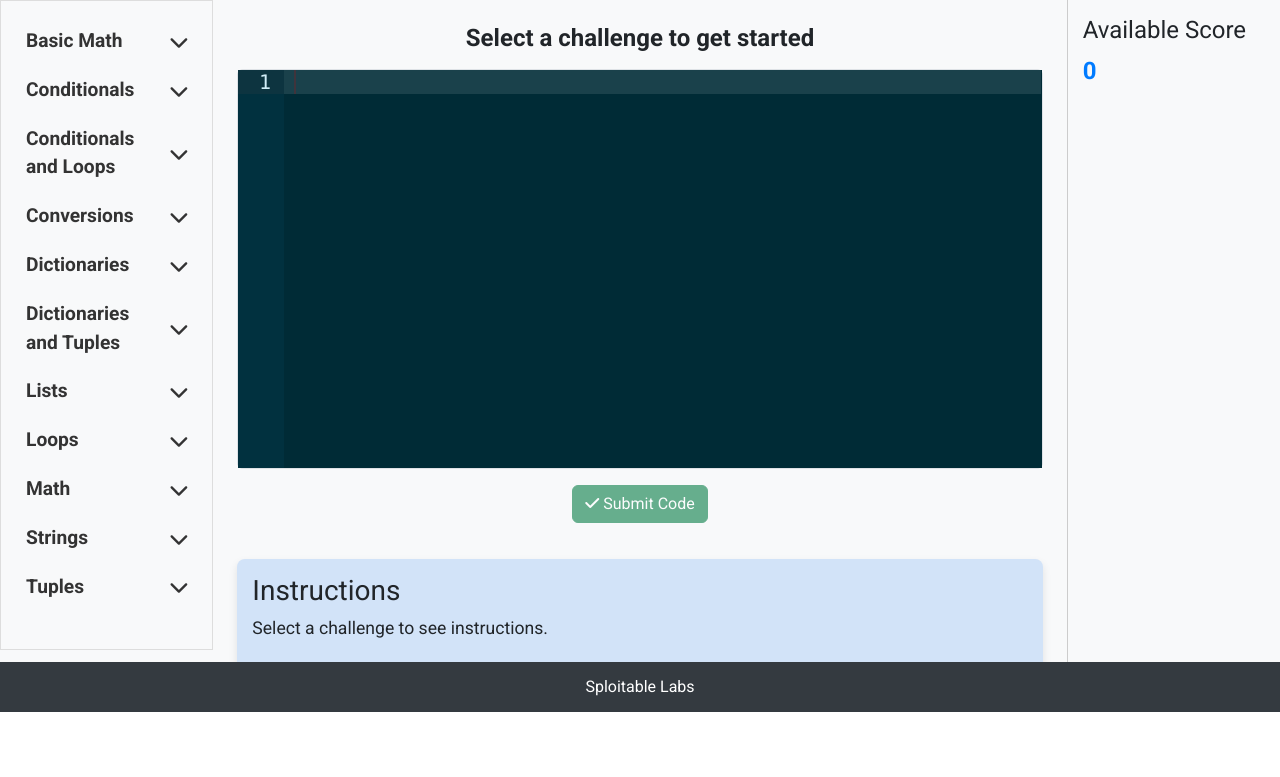
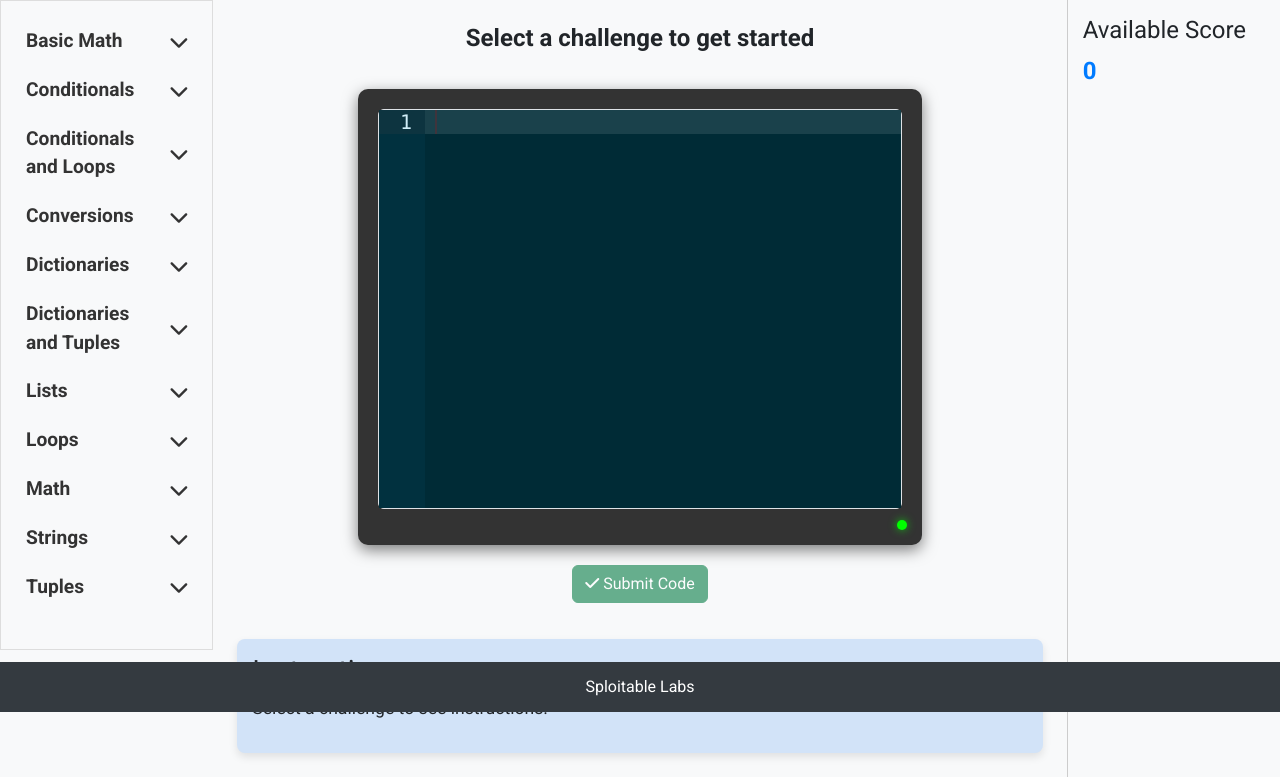
Before and after one commit to Sploitable-Labs/snake-charmer, a Flask app: page / in a window 1280 px wide. Shown: the part 88-865 px from the top of the page. Before the commit the page ends 800 px from the top, so only its background shows below. Run offline with Flask 3, Linux system fonts and the light colour scheme; some libraries are stand-ins or nearby versions.

Commit message:
added fake screen

```diff
--- a/static/css/style.css
+++ b/static/css/style.css
@@ -112,6 +112,7 @@ header {
     background-color: #e0e0e0;
     border-radius: 5px;
     text-align: center;
+
 }
 
 #code-editor {
@@ -191,3 +192,36 @@ header {
     padding: 15px;
     background-color: #f4f4f9;
 }
+
+/* Computer container */
+.computer {
+    display: flex;
+    flex-direction: column;
+    align-items: center;
+    margin: 20px auto;
+    width: 80%; /* Adjust as needed */
+    max-width: 70%;
+}
+
+/* Frame surrounding the editor to look like a screen */
+.computer-frame {
+    background-color: #333; /* Dark gray for the monitor frame */
+    border-radius: 10px;
+    padding: 20px;
+    width: 100%;
+    box-shadow: 0px 5px 15px rgba(0, 0, 0, 0.5);
+    position: relative; /* Ensures ::after can be positioned within the frame */
+}
+
+/* Green power light at the bottom right */
+.computer-frame::after {
+    content: "";
+    position: absolute;
+    bottom: 15px; /* Position above the bottom edge */
+    right: 15px; /* Position slightly from the right edge */
+    width: 10px;
+    height: 10px;
+    background-color: #0f0; /* Green color for power light */
+    border-radius: 50%; /* Make it circular */
+    box-shadow: 0 0 8px rgba(0, 255, 0, 0.7); /* Glow effect */
+}
--- a/templates/index.html
+++ b/templates/index.html
@@ -52,10 +52,17 @@
                 <!-- Centered Challenge Title -->
                 <h2 id="challenge-title" class="text-center mb-3">Select a challenge to get started</h2>
 
-                <!-- Centered Code Editor -->
-                <div id="code-editor-container" class="border rounded mb-3" style="height: 400px; max-width: ch; width: 100%;">
-                    <div id="code-editor"></div>
+
+                <div class="computer">
+                    <div class="computer-frame">
+                        <!-- Centered Code Editor -->
+                        <div id="code-editor-container" class="border rounded mb-3" style="height: 400px; width: 100%;">
+                            <div id="code-editor"></div>
+                        </div>
+                    </div>
+                    <div class="computer-base"></div>
                 </div>
+
 
                 <!-- Centered Submit Button -->
                 <button id="submit-btn" class="btn btn-success mb-3" disabled><i class="fas fa-check"></i> Submit Code</button>
```
